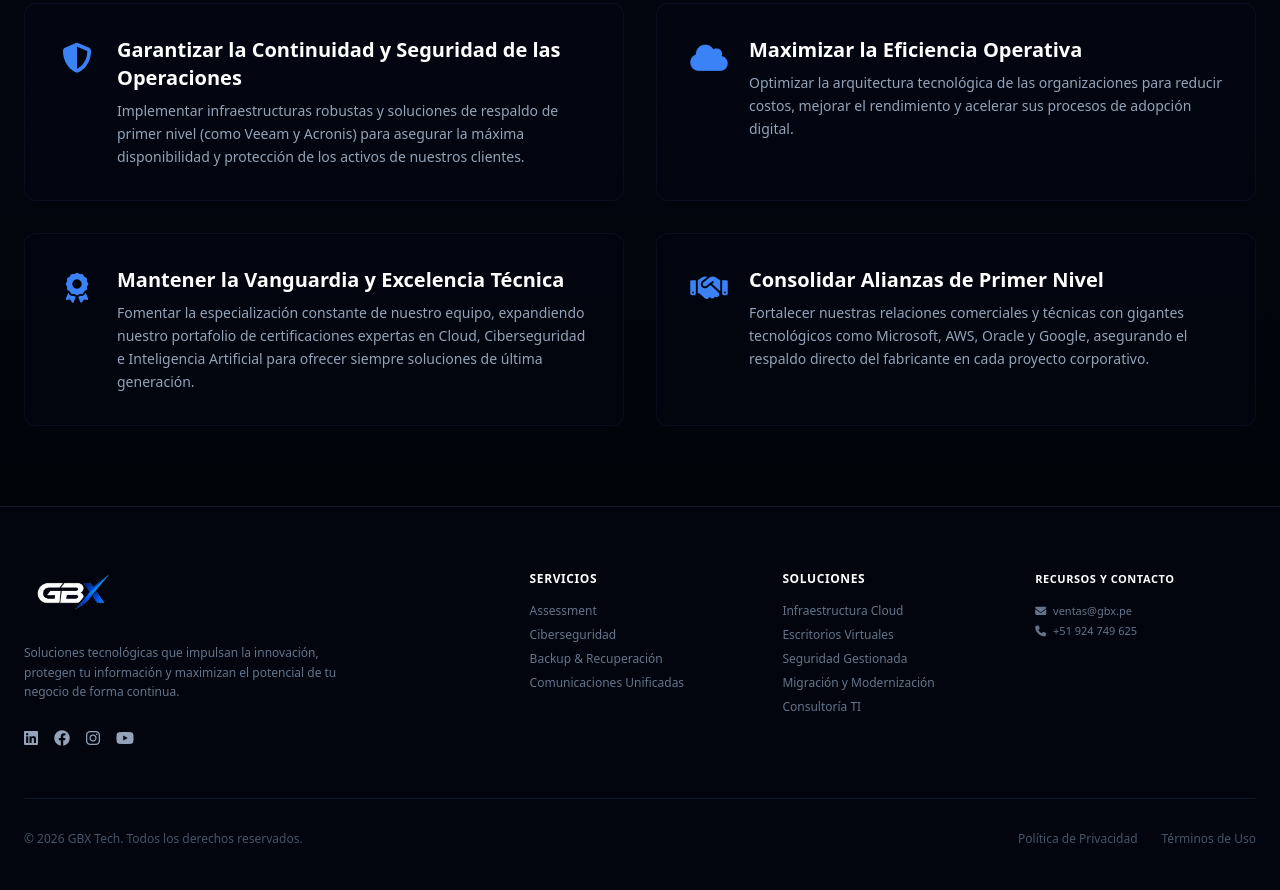
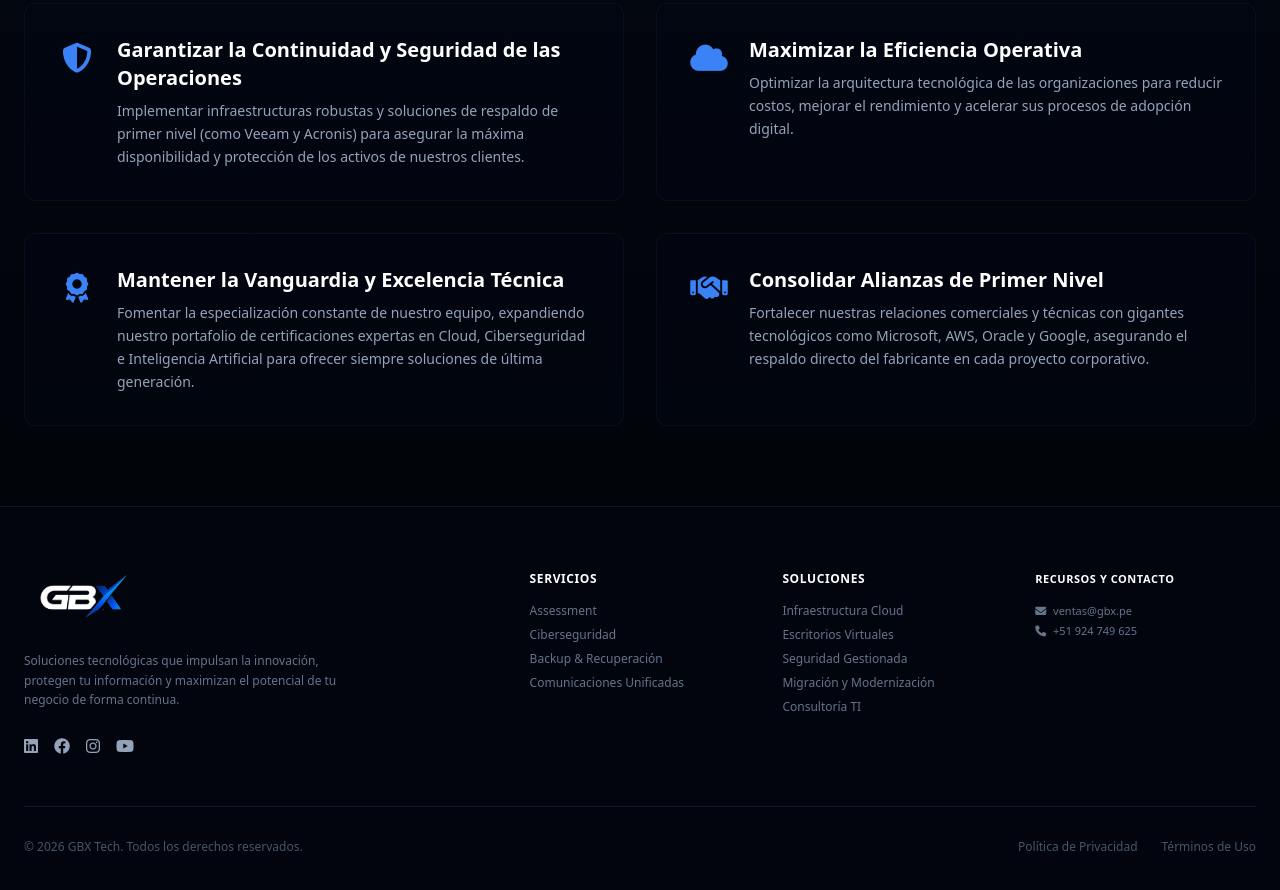
Before and after one commit to Yhan238/Yhan238.github.io, a plain HTML site: page nosotros.html in a window 1280 px wide. Shown: the part 1568-2458 px from the top of the page. Drawn offline with nearby package versions, Linux system fonts and the light colour scheme.

Commit message:
Update nosotros.html

```diff
--- a/nosotros.html
+++ b/nosotros.html
@@ -179,7 +179,7 @@
     <footer class="bg-[#02050d] border-t border-slate-900 py-16 px-6 text-xs text-slate-400">
         <div class="max-w-7xl mx-auto grid grid-cols-2 md:grid-cols-5 gap-8 mb-12">
             <div class="col-span-2">
-                <div class="flex items-center space-x-2 mb-4"><img src="img/logo.gif" alt="GBX TECH" class="h-10 w-auto mb-4">
+                <div class="flex items-center space-x-2 mb-4"><img src="img/logo.gif" alt="GBX TECH" class="h-12 w-auto mb-4">
                 </div>
                 <p class="max-w-xs leading-relaxed text-slate-500 mb-6">Soluciones tecnológicas que impulsan la innovación, protegen tu información y maximizan el potencial de tu negocio de forma continua.</p>
                 <div class="flex space-x-4 text-base">
```
